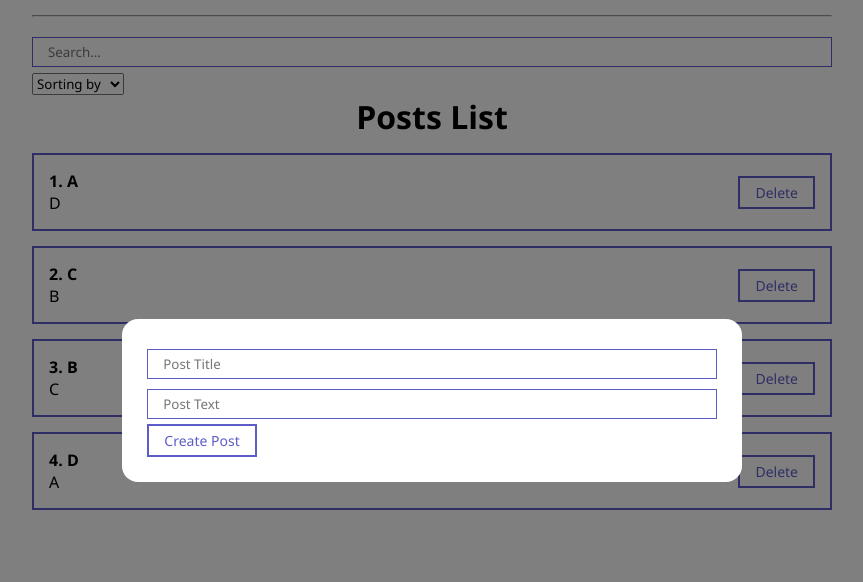
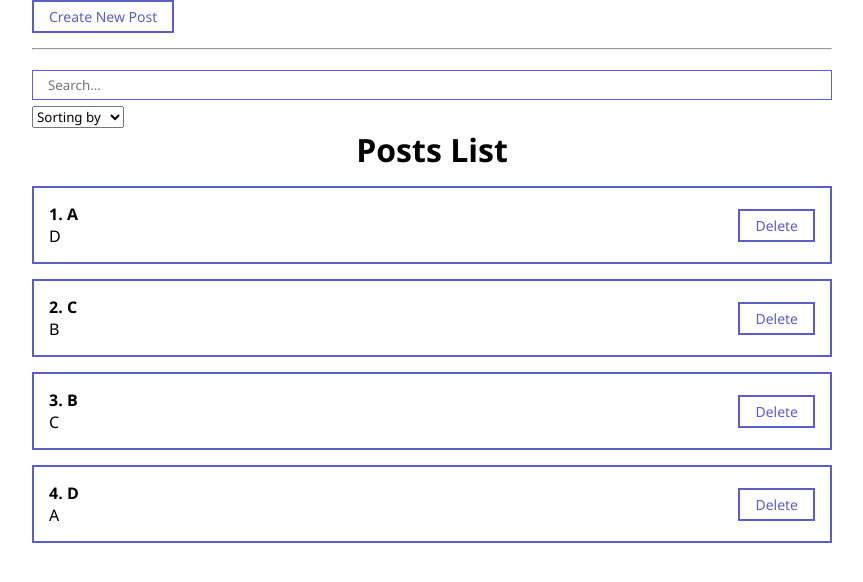
Before and after one commit to MikitaCat/React_Repeat, a React (Create React App) app: page / in a window 1280 px wide. Shown: the top 582 px of the page, without its empty margins (208-1071 px from the left). Built offline with nearby package versions, Linux system fonts and the light colour scheme; the HTML template or start-up script is replaced by a standard one.

Commit message:
Now the modal window opens when the create post button is clicked, and closes when the post is created. Made with useState

```diff
--- a/src/App.js
+++ b/src/App.js
@@ -4,6 +4,7 @@
 import PostFilter from './components/PostFilter';
 import PostForm from './components/PostForm';
 import PostList from './components/PostList';
+import MyButton from './components/UI/Button/MyButton';
 import MyModal from './components/UI/Modal/MyModal';
 
 function App() {
@@ -15,9 +16,11 @@
   ]);
 
   const [filter, setFilter] = useState({ sort: '', query: '' });
+  const [modal, setModal] = useState(false);
 
   const createPost = (newPost) => {
     setPosts([newPost, ...posts]);
+    setModal(false);
   };
 
   const removePost = (post) => {
@@ -40,12 +43,20 @@
     );
   }, [filter.query, sortedPosts]);
 
+  // const closeModalWindow = (bool) => {
+  //   setModal(bool);
+  // };
+
   return (
     <div className="App">
-      <MyModal visible={true}>
+      <MyButton onClick={() => setModal(true)}>Create New Post</MyButton>
+
+      <MyModal visible={modal} setVisible={setModal}>
         <PostForm create={createPost} />
       </MyModal>
+
       <hr style={{ margin: '15px 0' }} />
+
       <PostFilter filter={filter} setFilter={setFilter} />
 
       {sortedAndSearchedPosts.length !== 0 ? (
```
